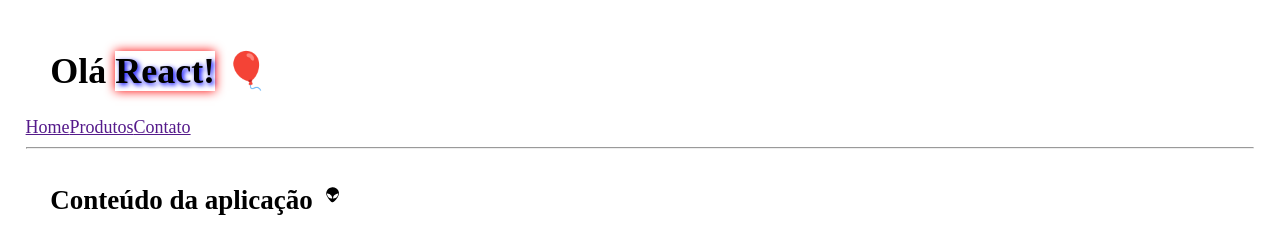
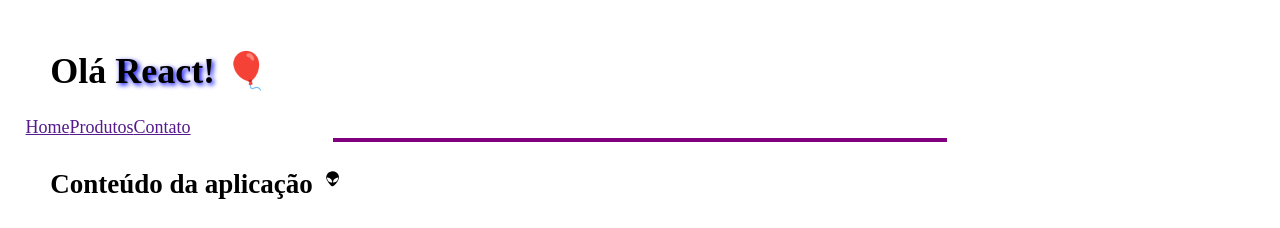
Before and after one commit to Nicolas-tech25/react-fundamentos, a React (Vite) app: page / in a window 1280 px wide. Shown: the top 228 px of the page. Built offline with nearby package versions, Linux system fonts and the light colour scheme.

Commit message:
cabecalho module

```diff
--- a/src/components/Cabecalho.css
+++ /dev/null
@@ -1,3 +0,0 @@
-.sombra {
-  text-shadow: blue 2px 2px 5px;
-}
--- a/src/components/Cabecalho.jsx
+++ b/src/components/Cabecalho.jsx
@@ -1,11 +1,13 @@
 import Menu from "./Menu";
-import "./Cabecalho.css";
+
+/* Impoetação do módulo CSS como um objeto chamando estilos  */
+import style from "./Cabecalho.module.css";
 
 function Cabecalho() {
   return (
     <header>
       <h1>
-        Olá <span className="sombra">React!</span> 🎈
+        Olá <span className={style.sombra}>React!</span> 🎈
       </h1>
 
       <Menu />
--- /dev/null
+++ b/src/components/Cabecalho.module.css
@@ -0,0 +1,11 @@
+.sombra {
+  text-shadow: blue 2px 2px 5px;
+}
+
+hr {
+  height: 4px;
+  border: none;
+  background-color: purple;
+  width: 50%;
+  margin: auto;
+}
```
